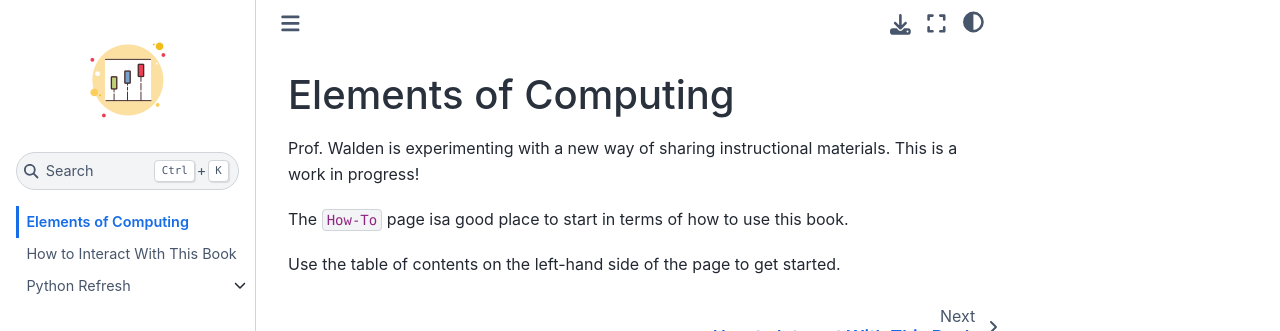
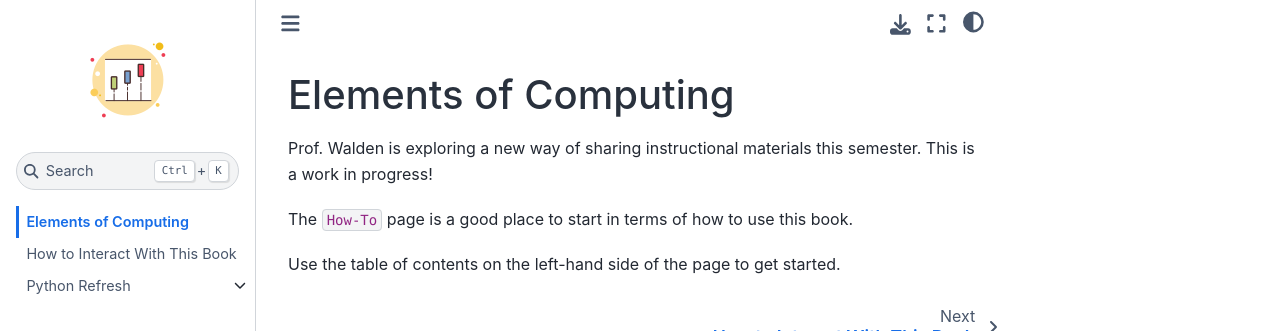
Before and after one commit to kwaldenphd/elements-of-computing, a Jupyter Book: the page built from book/intro.md, in a window 1280 px wide. Shown: the top 331 px of the page. Built offline with Jupyter Book 1.0.4 settings and Sphinx 7.4.7 and the Sphinx Book theme 1.1.4, drawn with Linux system fonts in a browser that asks for light colours; comment, search, counter and statistics services are not loaded.

Commit message:
Update intro

```diff
--- a/book/intro.md
+++ b/book/intro.md
@@ -1,7 +1,7 @@
 # Elements of Computing
 
-Prof. Walden is experimenting with a new way of sharing instructional materials. This is a work in progress!
+Prof. Walden is exploring a new way of sharing instructional materials this semester. This is a work in progress!
 
-The `How-To` page isa  good place to start in terms of how to use this book.
+The `How-To` page is a good place to start in terms of how to use this book.
 
 Use the table of contents on the left-hand side of the page to get started.
```
